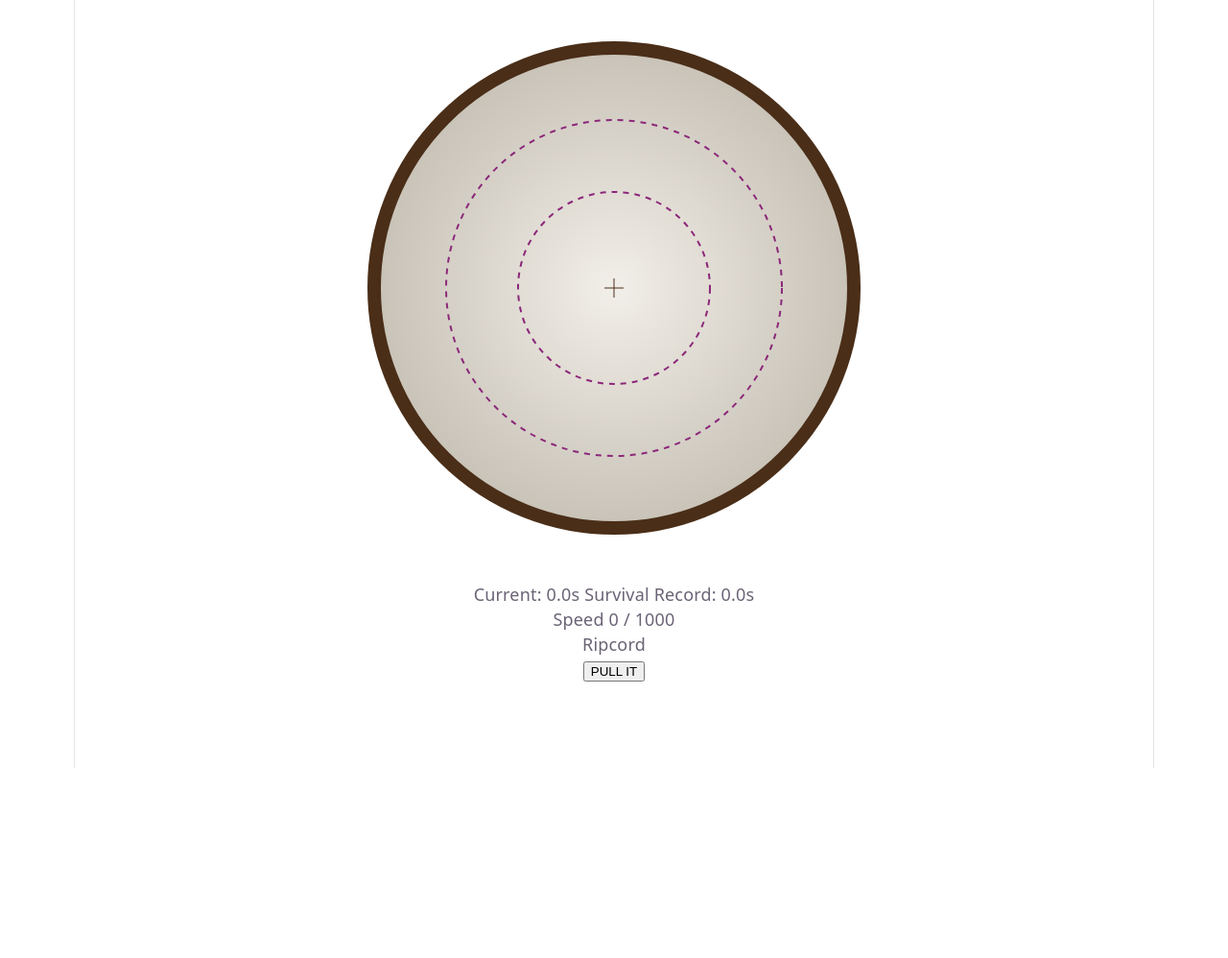
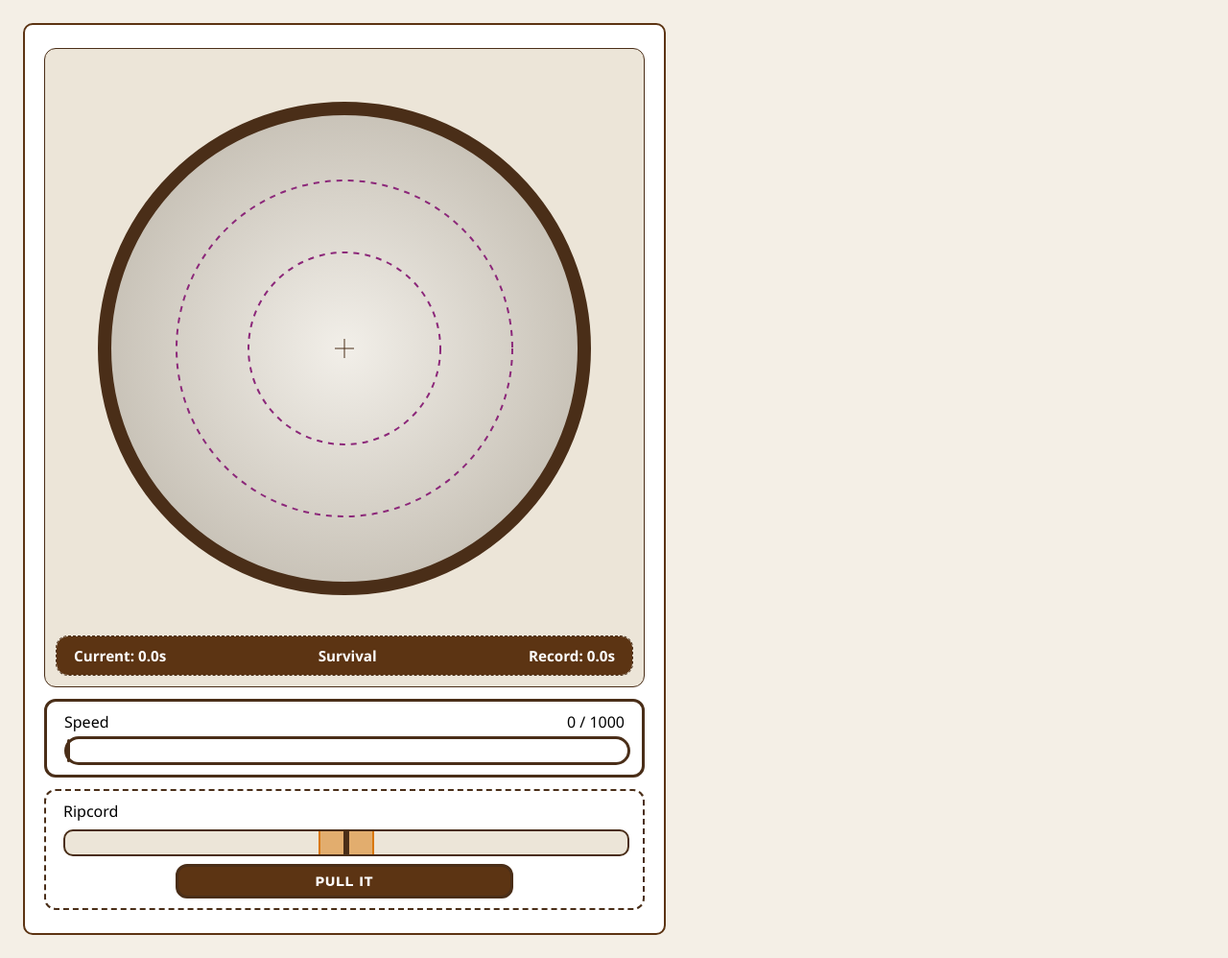
Before and after one commit to MGAceret/Incremental-Beyblade, a website built with Vite: page index.html in a window 1280 px wide. Shown: the whole page at 96% size. Before the commit the page ends 800 px from the top, so only its background shows below. Built offline with nearby package versions, Linux system fonts and the light colour scheme.

Commit message:
Design for the arena (Left portion of the site)

```diff
--- a/src/style.css
+++ b/src/style.css
@@ -1,296 +1,149 @@
+/* [ Global Theme & Background ] */
 :root {
-  --text: #6b6375;
-  --text-h: #08060d;
-  --bg: #fff;
-  --border: #e5e4e7;
-  --code-bg: #f4f3ec;
-  --accent: #aa3bff;
-  --accent-bg: rgba(170, 59, 255, 0.1);
-  --accent-border: rgba(170, 59, 255, 0.5);
-  --social-bg: rgba(244, 243, 236, 0.5);
-  --shadow:
-    rgba(0, 0, 0, 0.1) 0 10px 15px -3px, rgba(0, 0, 0, 0.05) 0 4px 6px -2px;
-
-  --sans: system-ui, 'Segoe UI', Roboto, sans-serif;
-  --heading: system-ui, 'Segoe UI', Roboto, sans-serif;
-  --mono: ui-monospace, Consolas, monospace;
-
-  font: 18px/145% var(--sans);
-  letter-spacing: 0.18px;
-  color-scheme: light dark;
-  color: var(--text);
-  background: var(--bg);
-  font-synthesis: none;
-  text-rendering: optimizeLegibility;
-  -webkit-font-smoothing: antialiased;
-  -moz-osx-font-smoothing: grayscale;
-
-  @media (max-width: 1024px) {
-    font-size: 16px;
-  }
-}
-
-@media (prefers-color-scheme: dark) {
-  :root {
-    --text: #9ca3af;
-    --text-h: #f3f4f6;
-    --bg: #16171d;
-    --border: #2e303a;
-    --code-bg: #1f2028;
-    --accent: #c084fc;
-    --accent-bg: rgba(192, 132, 252, 0.15);
-    --accent-border: rgba(192, 132, 252, 0.5);
-    --social-bg: rgba(47, 48, 58, 0.5);
-    --shadow:
-      rgba(0, 0, 0, 0.4) 0 10px 15px -3px, rgba(0, 0, 0, 0.25) 0 4px 6px -2px;
-  }
-
-  #social .button-icon {
-    filter: invert(1) brightness(2);
-  }
+  --bg-main: #f4efe6;
+  --panel-bg: #ece5d8;
+  --border-dark: #4a2e18;
+  --accent-brown: #5c3413;
+  --accent-amber: #d97706;
+  --accent-light-amber: #f5d09f;
+  --text-dark: #382313;
+  --text-light: #ffffff;
+  --font-family: 'Segoe UI', system-ui, -apple-system, sans-serif;
 }
 
 body {
   margin: 0;
-}
-
-h1,
-h2 {
-  font-family: var(--heading);
-  font-weight: 500;
-  color: var(--text-h);
-}
-
-h1 {
-  font-size: 56px;
-  letter-spacing: -1.68px;
-  margin: 32px 0;
-  @media (max-width: 1024px) {
-    font-size: 36px;
-    margin: 20px 0;
-  }
-}
-h2 {
-  font-size: 24px;
-  line-height: 118%;
-  letter-spacing: -0.24px;
-  margin: 0 0 8px;
-  @media (max-width: 1024px) {
-    font-size: 20px;
-  }
-}
-p {
-  margin: 0;
-}
-
-code,
-.counter {
-  font-family: var(--mono);
-  display: inline-flex;
-  border-radius: 4px;
-  color: var(--text-h);
-}
-
-code {
-  font-size: 15px;
-  line-height: 135%;
-  padding: 4px 8px;
-  background: var(--code-bg);
-}
-
-.counter {
-  font-size: 16px;
-  padding: 5px 10px;
-  border-radius: 5px;
-  color: var(--accent);
-  background: var(--accent-bg);
-  border: 2px solid transparent;
-  transition: border-color 0.3s;
-  margin-bottom: 24px;
-
-  &:hover {
-    border-color: var(--accent-border);
-  }
-  &:focus-visible {
-    outline: 2px solid var(--accent);
-    outline-offset: 2px;
-  }
-}
-
-.hero {
-  position: relative;
-
-  .base,
-  .framework,
-  .vite {
-    inset-inline: 0;
-    margin: 0 auto;
-  }
-
-  .base {
-    width: 170px;
-    position: relative;
-    z-index: 0;
-  }
-
-  .framework,
-  .vite {
-    position: absolute;
-  }
-
-  .framework {
-    z-index: 1;
-    top: 34px;
-    height: 28px;
-    transform: perspective(2000px) rotateZ(300deg) rotateX(44deg) rotateY(39deg)
-      scale(1.4);
-  }
-
-  .vite {
-    z-index: 0;
-    top: 107px;
-    height: 26px;
-    width: auto;
-    transform: perspective(2000px) rotateZ(300deg) rotateX(40deg) rotateY(39deg)
-      scale(0.8);
-  }
+  padding: 24px;
+  background-color: var(--bg-main);
+  font-family: var(--font-family);
+  display: flex;
+  justify-content: center;
+  align-items: center;
+  align-items: flex-start;
+  min-height: 100vh;
+  box-sizing: border-box;
 }
 
 #app {
-  width: 1126px;
-  max-width: 100%;
-  margin: 0 auto;
-  text-align: center;
-  border-inline: 1px solid var(--border);
-  min-height: 100svh;
+  display: grid;
+  grid-template-columns: 1fr 2fr;
+}
+
+/* [ Left Column: Arena ] */
+.arena-container {
+  background-color: var(--text-light);
+  border: 2px solid var(--accent-brown);
+  border-radius: 10px;
+  padding: 24px 20px;
   display: flex;
   flex-direction: column;
+  align-items: center;
+  gap: 12px;
+}
+
+.arena-container > div:first-child {
+  background-color: var(--panel-bg);
+  display: flex;
+  flex-direction: column;
+  border: 1px solid var(--border-dark);
+  padding: 12px;
+  border-radius: 12px;
+}
+
+.survival-bar {
+  background-color: var(--accent-brown);
+  color: var(--text-light);
+  width: 100%;
+  padding: 10px 18px;
+  font-size: 0.95rem;
+  display: flex;
+  justify-content: space-between;
+  font-weight: 700;
+  outline: 1px dashed var(--border-dark);
+  border-radius: 12px;
   box-sizing: border-box;
 }
 
-#center {
+.gauge-container {
   display: flex;
   flex-direction: column;
-  gap: 25px;
-  place-content: center;
-  place-items: center;
-  flex-grow: 1;
-
-  @media (max-width: 1024px) {
-    padding: 32px 20px 24px;
-    gap: 18px;
-  }
+  gap: 4px;
+  border: 3px solid var(--border-dark);
+  padding: 10px 18px;
+  border-radius: 12px;
+  width: 100%;
+  box-sizing: border-box;
 }
 
-#next-steps {
+.gauge-header {
   display: flex;
-  border-top: 1px solid var(--border);
-  text-align: left;
-
-  & > div {
-    flex: 1 1 0;
-    padding: 32px;
-    @media (max-width: 1024px) {
-      padding: 24px 20px;
-    }
-  }
-
-  .icon {
-    margin-bottom: 16px;
-    width: 22px;
-    height: 22px;
-  }
-
-  @media (max-width: 1024px) {
-    flex-direction: column;
-    text-align: center;
-  }
+  justify-content: space-between;
 }
 
-#docs {
-  border-right: 1px solid var(--border);
-
-  @media (max-width: 1024px) {
-    border-right: none;
-    border-bottom: 1px solid var(--border);
-  }
+.gauge-bar-bg {
+  width: 100%;
+  border: 3px solid var(--border-dark);
+  border-radius: 20px;
+  height: 24px;
+  background: var(--text-light);
 }
 
-#next-steps ul {
-  list-style: none;
-  padding: 0;
-  display: flex;
-  gap: 8px;
-  margin: 32px 0 0;
-
-  .logo {
-    height: 18px;
-  }
-
-  a {
-    color: var(--text-h);
-    font-size: 16px;
-    border-radius: 6px;
-    background: var(--social-bg);
-    display: flex;
-    padding: 6px 12px;
-    align-items: center;
-    gap: 8px;
-    text-decoration: none;
-    transition: box-shadow 0.3s;
-
-    &:hover {
-      box-shadow: var(--shadow);
-    }
-    .button-icon {
-      height: 18px;
-      width: 18px;
-    }
-  }
-
-  @media (max-width: 1024px) {
-    margin-top: 20px;
-    flex-wrap: wrap;
-    justify-content: center;
-
-    li {
-      flex: 1 1 calc(50% - 8px);
-    }
-
-    a {
-      width: 100%;
-      justify-content: center;
-      box-sizing: border-box;
-    }
-  }
+.gauge-bar-fill {
+  height: 100%;
+  width: 0%;
+  border-right: 3px solid var(--border-dark);
+  border-radius: 20px;
+  background: linear-gradient(90deg, #c26d1a, #e68529)
 }
 
-#spacer {
-  height: 88px;
-  border-top: 1px solid var(--border);
-  @media (max-width: 1024px) {
-    height: 48px;
-  }
+.ripcord-container {
+  border: 2px dashed var(--border-dark);
+  border-radius: 12px;
+  width: 100%;
+  padding: 10px 18px;
+  display: flex;
+  flex-direction: column;
+  gap: 8px;
+  box-sizing: border-box;
 }
 
-.ticks {
+.ripcord-track {
+  width: 100%;
   position: relative;
-  width: 100%;
+  border: 2px solid var(--border-dark);
+  border-radius: 10px;
+  background: var(--panel-bg);
+  height: 24px;
+}
 
-  &::before,
-  &::after {
-    content: '';
-    position: absolute;
-    top: -4.5px;
-    border: 5px solid transparent;
-  }
+.ripcord-target {
+  height: 100%;
+  background-color: color-mix(in srgb, var(--accent-amber) 50%, transparent);  position: absolute;
+  left: 45%;
+  width: 10%;
+  box-sizing: border-box;
+  border-left: 2px solid var(--accent-amber);
+  border-right: 2px solid var(--accent-amber);
+}
 
-  &::before {
-    left: 0;
-    border-left-color: var(--border);
-  }
-  &::after {
-    right: 0;
-    border-right-color: var(--border);
-  }
+.ripcord-needle {
+  height: 100%;
+  width: 6px;
+  position: absolute;
+  background-color: var(--border-dark);
 }
+
+#ripcord-btn {
+  background-color: var(--accent-brown);
+  border: 3px solid var(--border-dark);
+  color: var(--text-light);
+  font-weight: 1000;
+  border-radius: 12px;
+  height: 36px;
+  letter-spacing: 1.5px;
+  width: 60%;
+  margin: 0 auto;
+}
+
+
+/* [ Right Column: Upgrades ] */
```
